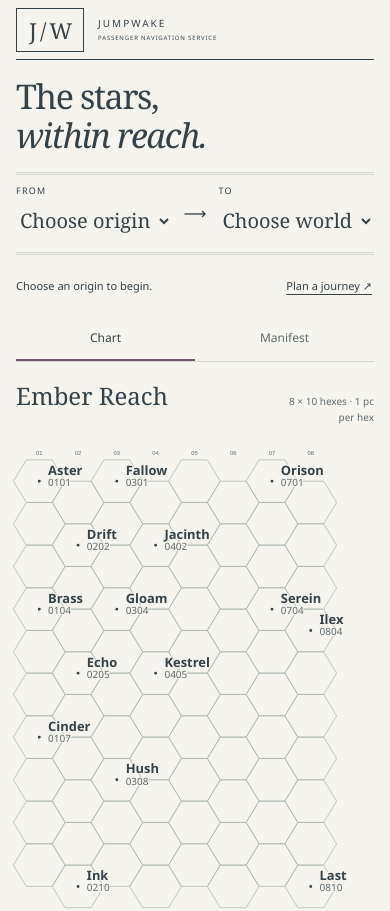
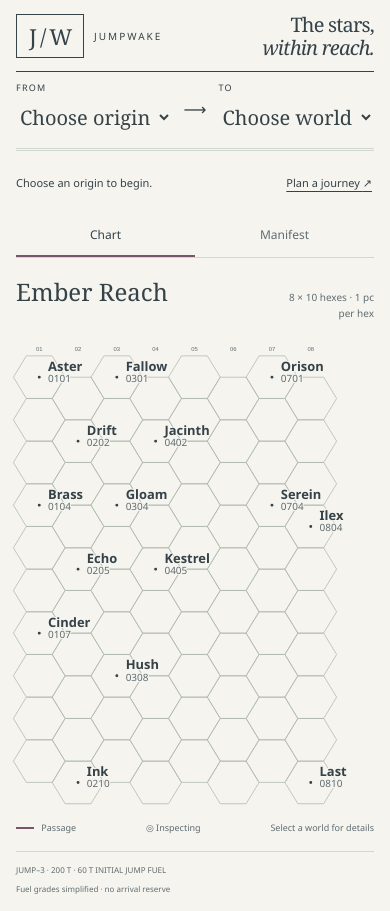
Before and after one commit to mkenter/jumpwake, a React (Vite) app: page / in a window 390 px wide. Shown: the top 911 px of the page. Built offline with nearby package versions, Linux system fonts and the light colour scheme.

Commit message:
Move passage title into the masthead

```diff
--- a/src/components/PassageThree/PassageThree.module.css
+++ b/src/components/PassageThree/PassageThree.module.css
@@ -28,11 +28,18 @@
 }
 .header {
   min-height: 72px;
-  display: flex;
+  display: grid;
+  grid-template-columns: minmax(0, 1fr) auto minmax(0, 1fr);
   align-items: center;
   gap: 20px;
   border-bottom: 1px solid var(--ink);
 }
+.brandLockup {
+  display: flex;
+  align-items: center;
+  gap: 20px;
+}
+
 .brand {
   color: inherit;
   font:
@@ -43,11 +50,11 @@
   text-decoration: none;
   letter-spacing: -0.06em;
 }
-.header > span {
+.wordmark {
   font-size: 11px;
   letter-spacing: 0.2em;
 }
-.header small {
+.wordmark small {
   display: block;
   font-size: 7px;
   letter-spacing: 0.14em;
@@ -67,15 +74,12 @@
 }
 .title {
   text-align: center;
-  padding: 15px 0 17px;
-}
-.title h1 {
   font:
-    42px/1.15 Georgia,
+    30px/1.15 Georgia,
     serif;
   letter-spacing: -0.04em;
 }
-.title h1 em {
+.title em {
   font-weight: 400;
 }
 .endpoints {
@@ -84,7 +88,6 @@
   justify-content: center;
   gap: 45px;
   padding: 8px 0;
-  border-top: 3px double var(--line);
   border-bottom: 3px double var(--line);
 }
 .endpoints label {
@@ -373,6 +376,15 @@
   }
 }
 @media (min-width: 701px) and (max-width: 1100px) {
+  .brandLockup {
+    gap: 10px;
+  }
+  .wordmark small {
+    display: none;
+  }
+  .title {
+    font-size: 26px;
+  }
   .page {
     padding-inline: 24px;
   }
@@ -396,30 +408,30 @@
     padding: 0 16px;
   }
   .header {
-    min-height: 60px;
+    grid-template-columns: auto minmax(0, 1fr);
     gap: 14px;
+  }
+  .brandLockup {
+    gap: 10px;
   }
   .brand {
     font-size: 22px;
     padding: 6px 12px;
   }
-  .header > span {
+  .wordmark {
     font-size: 10px;
   }
-  .header small {
-    font-size: 6px;
+  .wordmark small {
+    display: none;
   }
   .header .issue {
     display: none;
   }
   .title {
-    text-align: left;
-    padding: 17px 0;
+    text-align: right;
+    font-size: 20px;
   }
-  .title h1 {
-    font-size: 34px;
-  }
-  .title h1 em {
+  .title em {
     display: block;
   }
   .endpoints {
--- a/src/components/PassageThree/PassageThree.tsx
+++ b/src/components/PassageThree/PassageThree.tsx
@@ -107,23 +107,23 @@ export function PassageThree() {
         Skip to planner
       </a>
       <header className={styles.header}>
-        <a className={styles.brand} href="/" aria-label="Jumpwake home">
-          J / W
-        </a>
-        <span>
-          JUMPWAKE<small>PASSENGER NAVIGATION SERVICE</small>
-        </span>
+        <div className={styles.brandLockup}>
+          <a className={styles.brand} href="/" aria-label="Jumpwake home">
+            J / W
+          </a>
+          <span className={styles.wordmark}>
+            JUMPWAKE<small>PASSENGER NAVIGATION SERVICE</small>
+          </span>
+        </div>
+        <h1 className={styles.title}>
+          The stars, <em>within reach.</em>
+        </h1>
         <span className={styles.issue}>
           Ember Reach
           <span>Chart Nº 001</span>
         </span>
       </header>
       <main id="main-content" tabIndex={-1}>
-        <div className={styles.title}>
-          <h1>
-            The stars, <em>within reach.</em>
-          </h1>
-        </div>
         <div className={styles.endpoints}>
           <label>
             From
```
